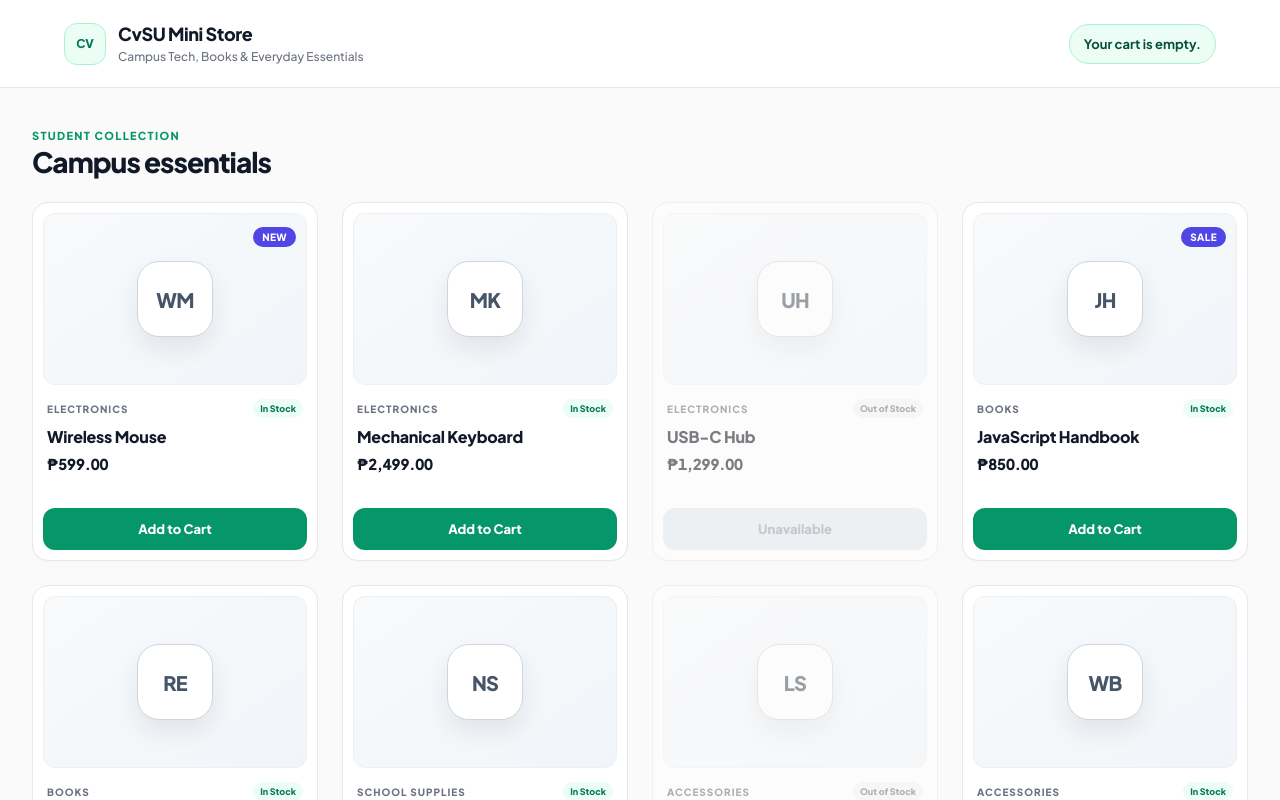
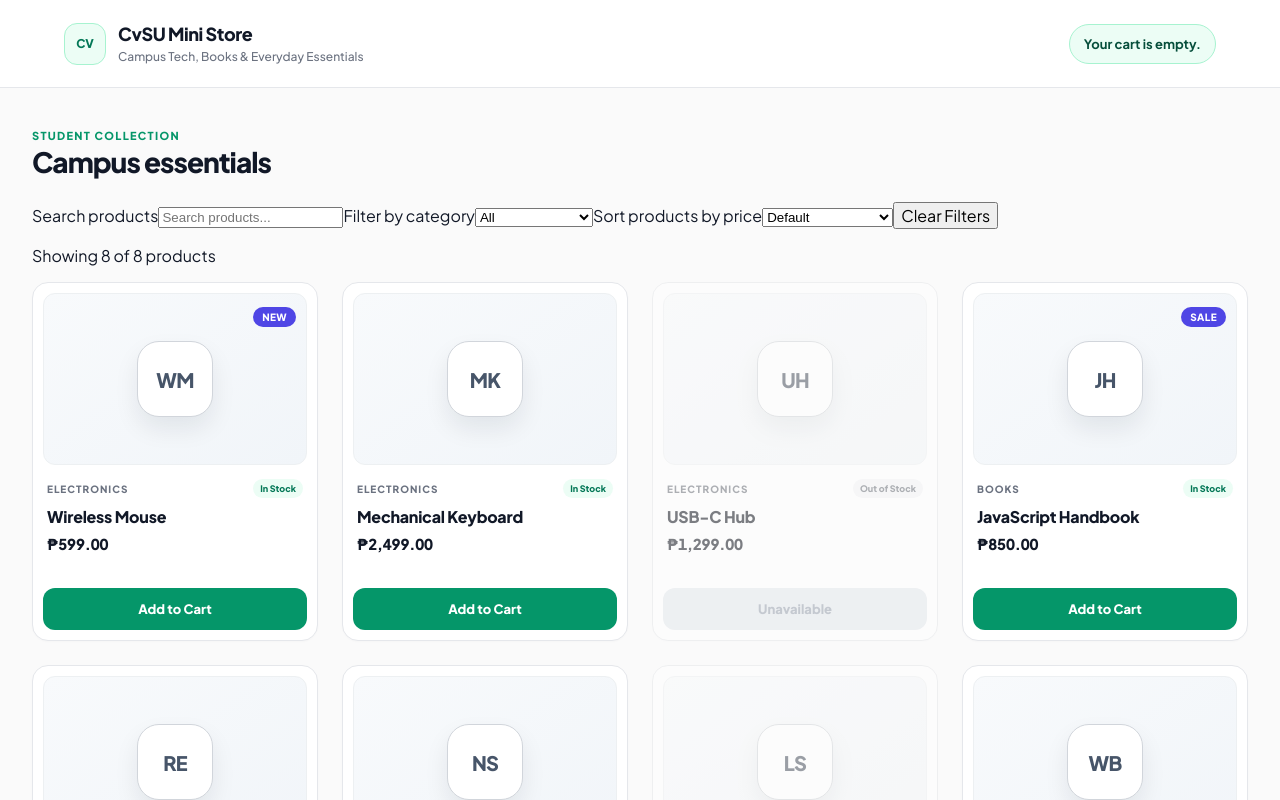
Before and after one commit to Shimizu019/dcit26-mini-product-catalog, a React (Vite) app: page / in a window 1280 px wide. Shown: the top 800 px of the page. Built offline with nearby package versions, Linux system fonts and the light colour scheme.

Commit message:
feat: implement live filtering, non-mutating price sort, result counter, and empty state

```diff
--- a/src/App.jsx
+++ b/src/App.jsx
@@ -1,15 +1,47 @@
 import { useState } from "react";
 import ProductCard from "./components/ProductCard";
+import SearchBar from "./components/SearchBar";
 import products from "./data/products";
 import "./App.css";
 
 function App() {
   const [cartCount, setCartCount] = useState(0);
   const [lastAdded, setLastAdded] = useState("");
+  const [searchText, setSearchText] = useState("");
+  const [debouncedSearch, setDebouncedSearch] = useState("");
+  const [category, setCategory] = useState("All");
+  const [sortOrder, setSortOrder] = useState("default");
 
   const handleAddToCart = (title) => {
     setCartCount((previousCount) => previousCount + 1);
     setLastAdded(title);
+  };
+
+  const filteredProducts = products
+    .filter((product) =>
+      product.title
+        .toLowerCase()
+        .includes(debouncedSearch.toLowerCase())
+    )
+    .filter(
+      (product) => category === "All" || product.category === category
+    );
+
+  const sortedProducts = [...filteredProducts].sort((first, second) => {
+    if (sortOrder === "low-to-high") {
+      return first.price - second.price;
+    }
+    if (sortOrder === "high-to-low") {
+      return second.price - first.price;
+    }
+    return 0;
+  });
+
+  const handleClearFilters = () => {
+    setSearchText("");
+    setDebouncedSearch("");
+    setCategory("All");
+    setSortOrder("default");
   };
 
   return (
@@ -38,8 +70,27 @@ function App() {
           <h2>Campus essentials</h2>
         </div>
 
+        <SearchBar
+          searchText={searchText}
+          onSearchChange={setSearchText}
+          category={category}
+          onCategoryChange={setCategory}
+          sortOrder={sortOrder}
+          onSortChange={setSortOrder}
+          onClearFilters={handleClearFilters}
+        />
+
+        <p className="results-count">
+          Showing {sortedProducts.length} of {products.length} products
+        </p>
+
+        {sortedProducts.length === 0 ? (
+          <p className="empty-state">
+            No products found. Try a different keyword or category.
+          </p>
+        ) : (
           <div className="product-grid">
-          {products.map((product) => (
+            {sortedProducts.map((product) => (
               <ProductCard
                 key={product.id}
                 title={product.title}
@@ -53,6 +104,7 @@ function App() {
               </ProductCard>
             ))}
           </div>
+        )}
       </main>
     </div>
   );
```
Lines whose indentation alone changed are shown as unchanged.
